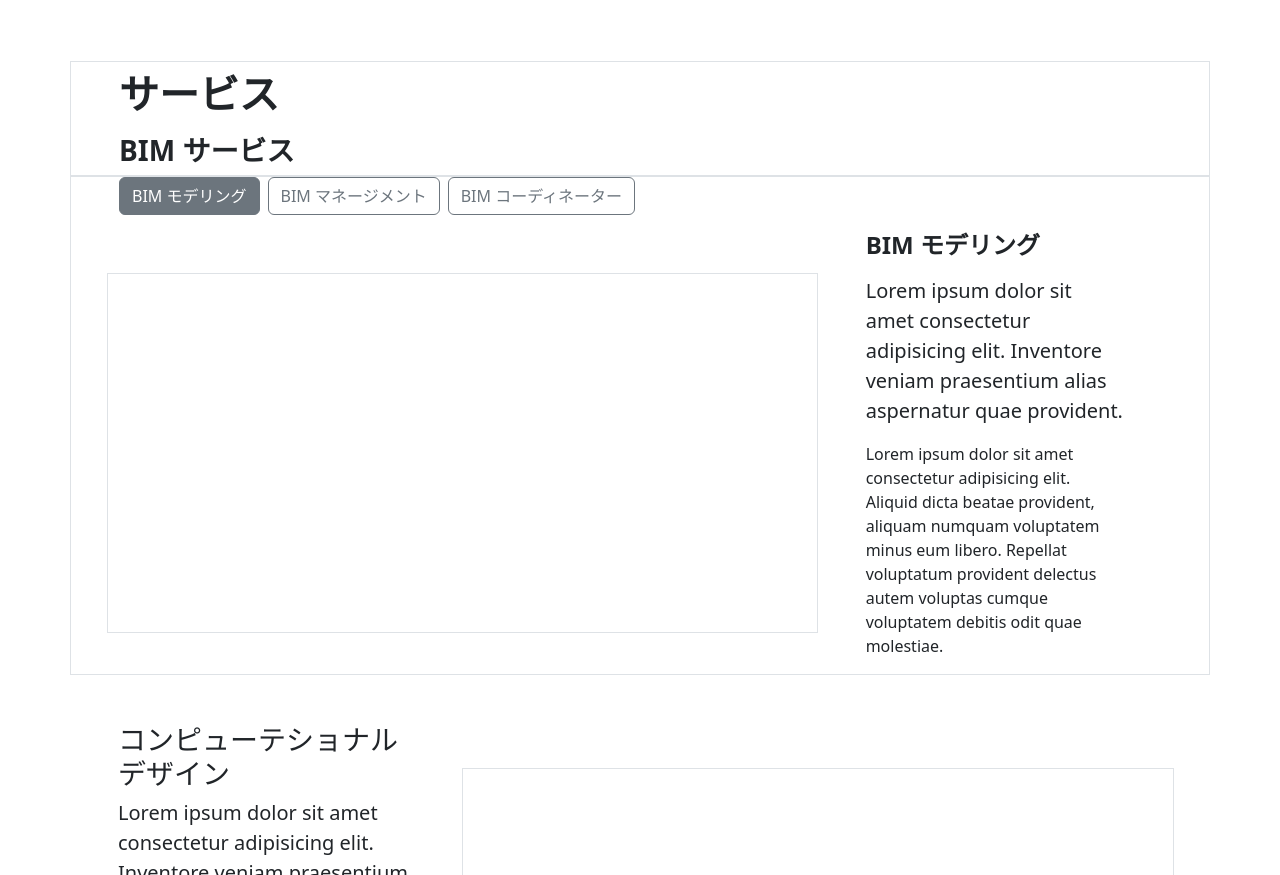
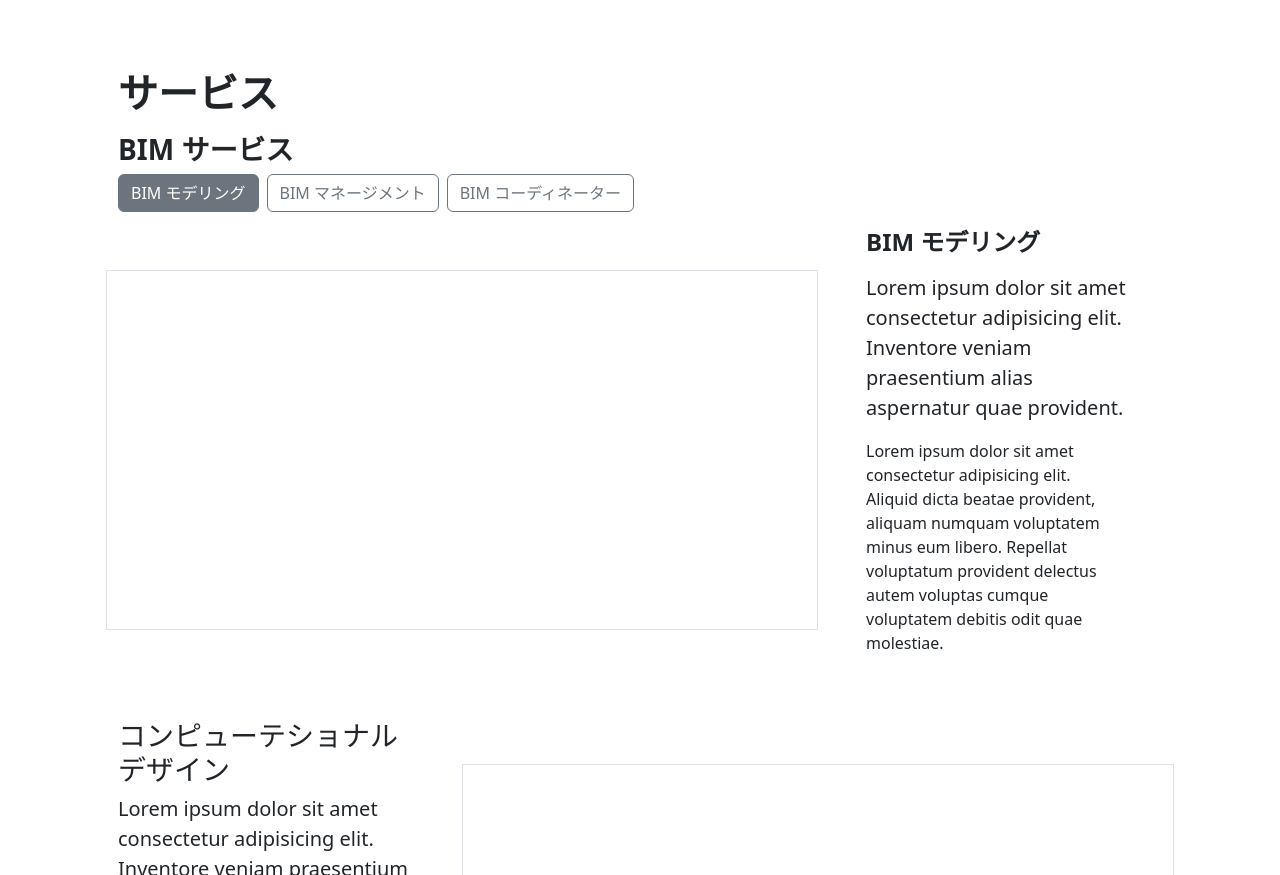
Before and after one commit to TsumikiBell/case-hp, a plain HTML site: page index.html in a window 1280 px wide. Shown: the part 1065-1940 px from the top of the page. Drawn offline with nearby package versions, Linux system fonts and the light colour scheme.

Commit message:
Update index.html

```diff
--- a/index.html
+++ b/index.html
@@ -79,12 +79,12 @@
     <!-- Services -->
     <section>
 
-        <div class="container px-5 border">
+        <div class="container px-5">
             <h1 class="py-2"><strong>サービス</strong></h1>
             <h3><strong>BIM サービス</strong></h3>
         </div>
 
-        <div class="container px-5 border">
+        <div class="container px-5">
             <ul class="nav nav-pills mb-3 gap-2" id="pills-tab" role="tablist">
                 <li class="nav-item" role="presentation">
                     <button class="active btn btn-outline-secondary" id="pills-modelling-tab" data-bs-toggle="pill"
```
